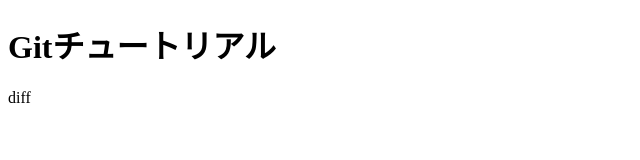
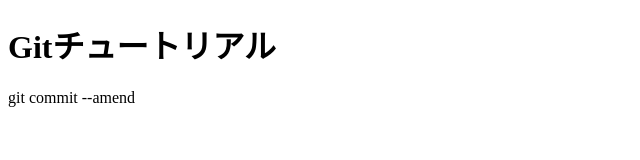
Before and after one commit to loancoyote/git_tutrail25, a plain HTML site: page index.html in a window 1280 px wide. Shown: the whole page, without its empty margins (0-640 px from the left). Drawn offline with Linux system fonts and the light colour scheme.

Commit message:
git commit --amendを追記。修正しました。

```diff
--- a/index.html
+++ b/index.html
@@ -7,6 +7,6 @@
   </head>
   <body>
     <h1>Gitチュートリアル</h1>
-    <p>diff</p>
+    <p>git commit --amend</p>
   </body>
 </html>
```
